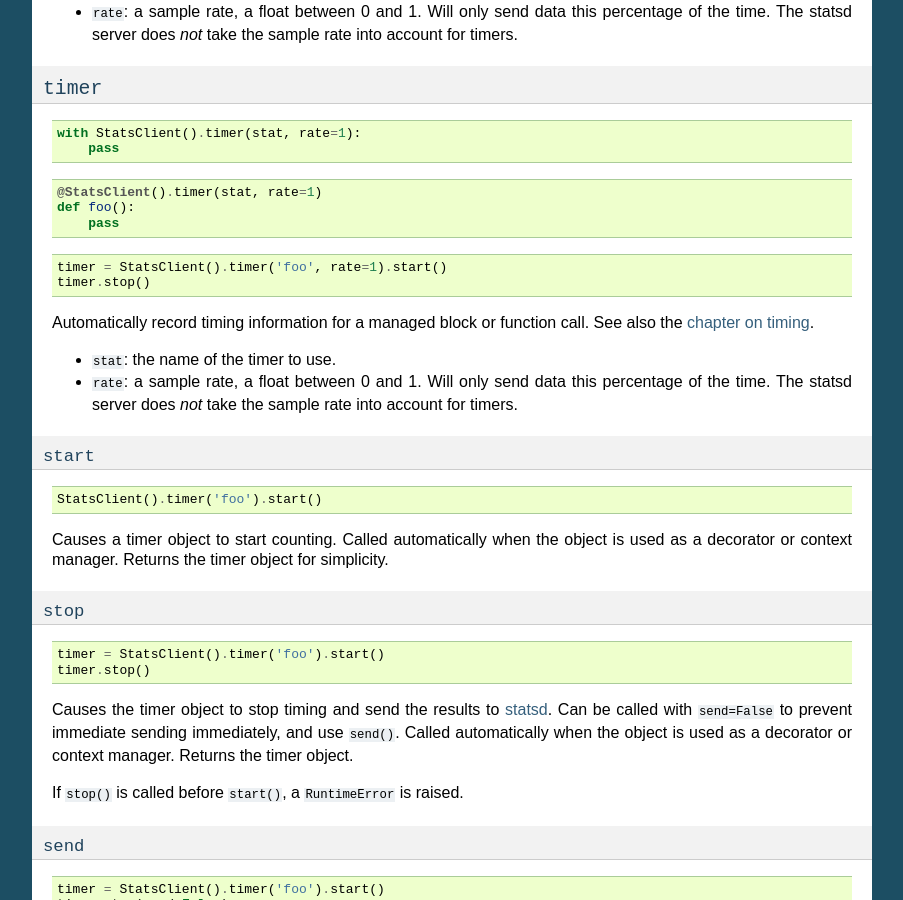
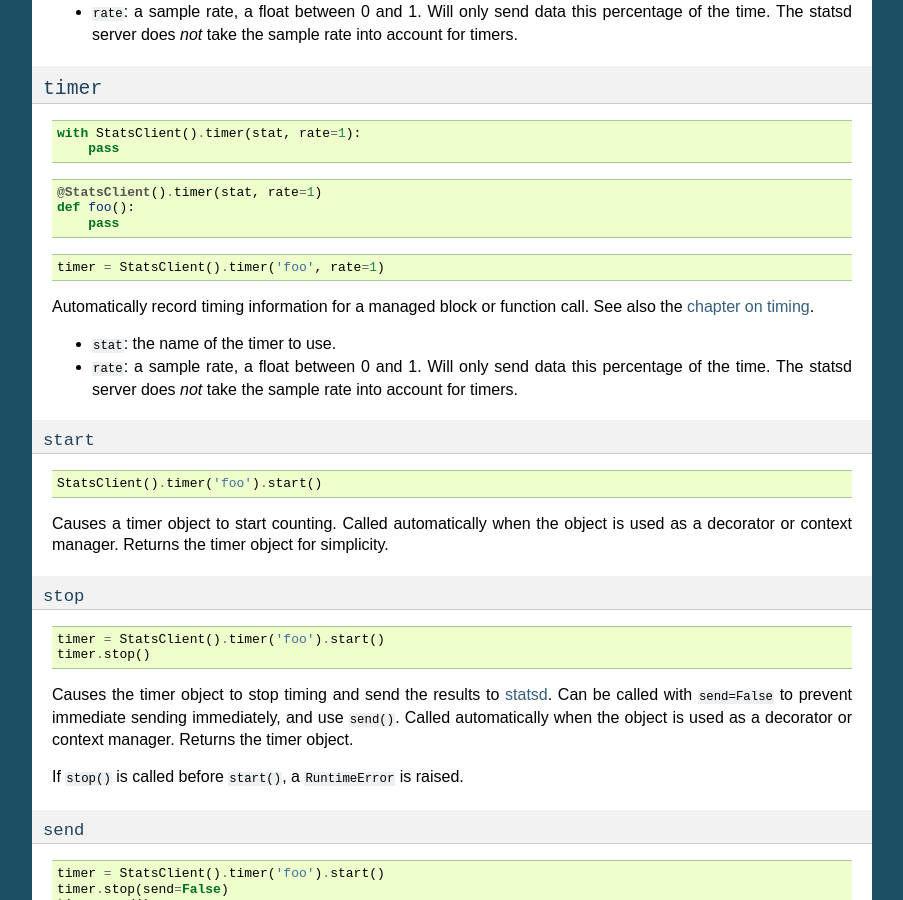
Before and after one commit to jsocol/pystatsd, a Sphinx documentation site: the page built from docs/reference.rst, in a window 1280 px wide and 900 px high, scrolled down 1779 px. Shown: the whole window, without its empty margins (198-1101 px from the left). Built offline with Sphinx 7.4.7, drawn with Linux system fonts in a browser that asks for light colours; formulas are drawn with MathJax 3.

Commit message:
Clean up docs examples and references.

```diff
--- a/docs/reference.rst
+++ b/docs/reference.rst
@@ -172,8 +172,7 @@
 
 ::
 
-    timer = StatsClient().timer('foo', rate=1).start()
-    timer.stop()
+    timer = StatsClient().timer('foo', rate=1)
 
 Automatically record timing information for a managed block or function
 call.  See also the :ref:`chapter on timing <timing-chapter>`.
@@ -233,8 +232,7 @@
 sent, or has not yet been recorded, a ``RuntimeError`` is raised.
 
 .. note::
-   See the note abbout `timer objects and pipelines
-   <timer-direct-note>`_.
+   See the note abbout :ref:`timer objects and pipelines <timer-direct-note>`.
 
 
 .. _pipeline:
--- a/docs/timing.rst
+++ b/docs/timing.rst
@@ -71,8 +71,8 @@
     myfunc(3, 7)
 
 
-Using a Timer directly
-======================
+Using a Timer object directly
+=============================
 
 :py:class:`statsd.client.Timer` objects function as context managers and
 as decorators, but they can also be used directly. (Flat is, after all,
```
